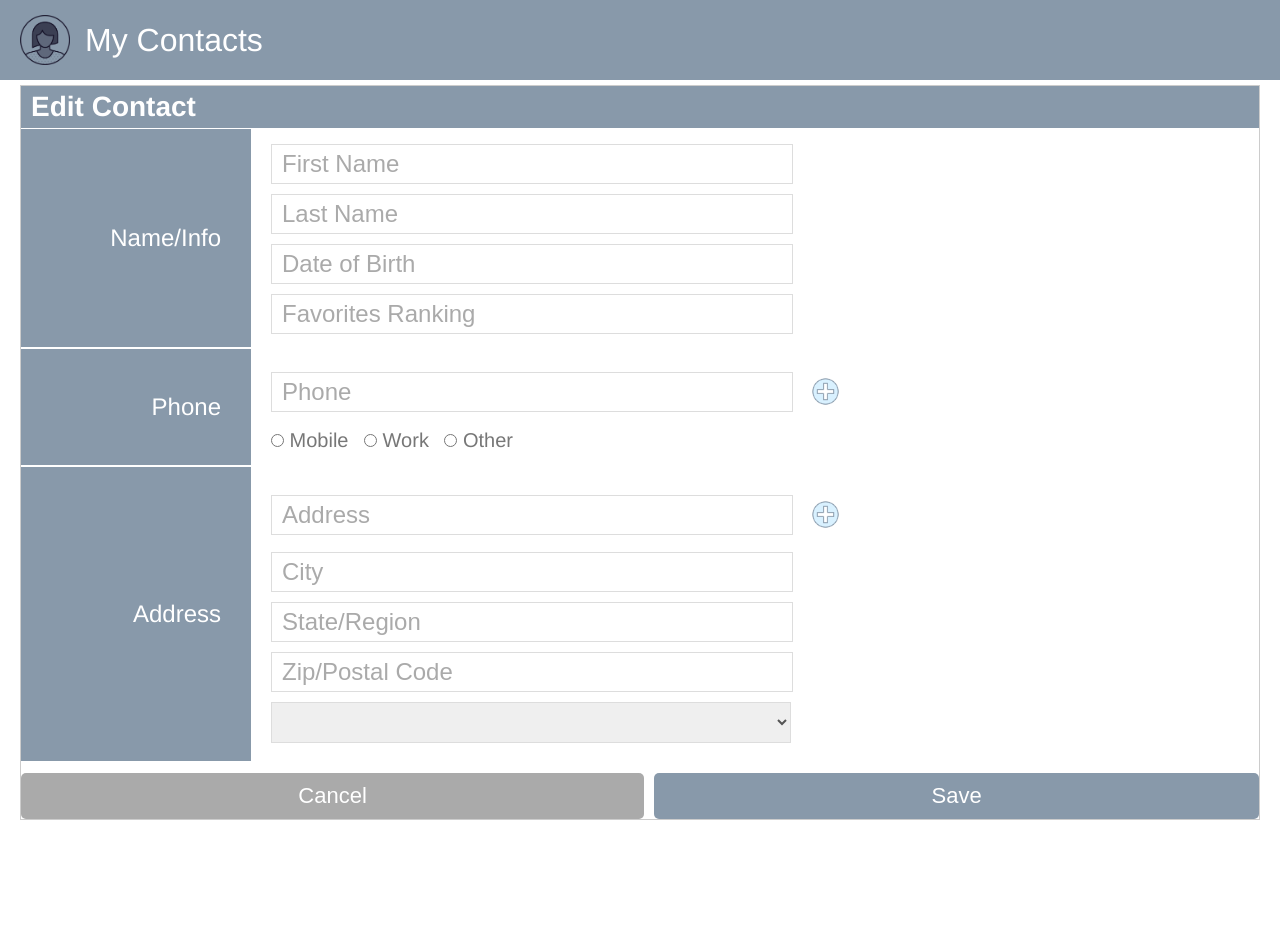
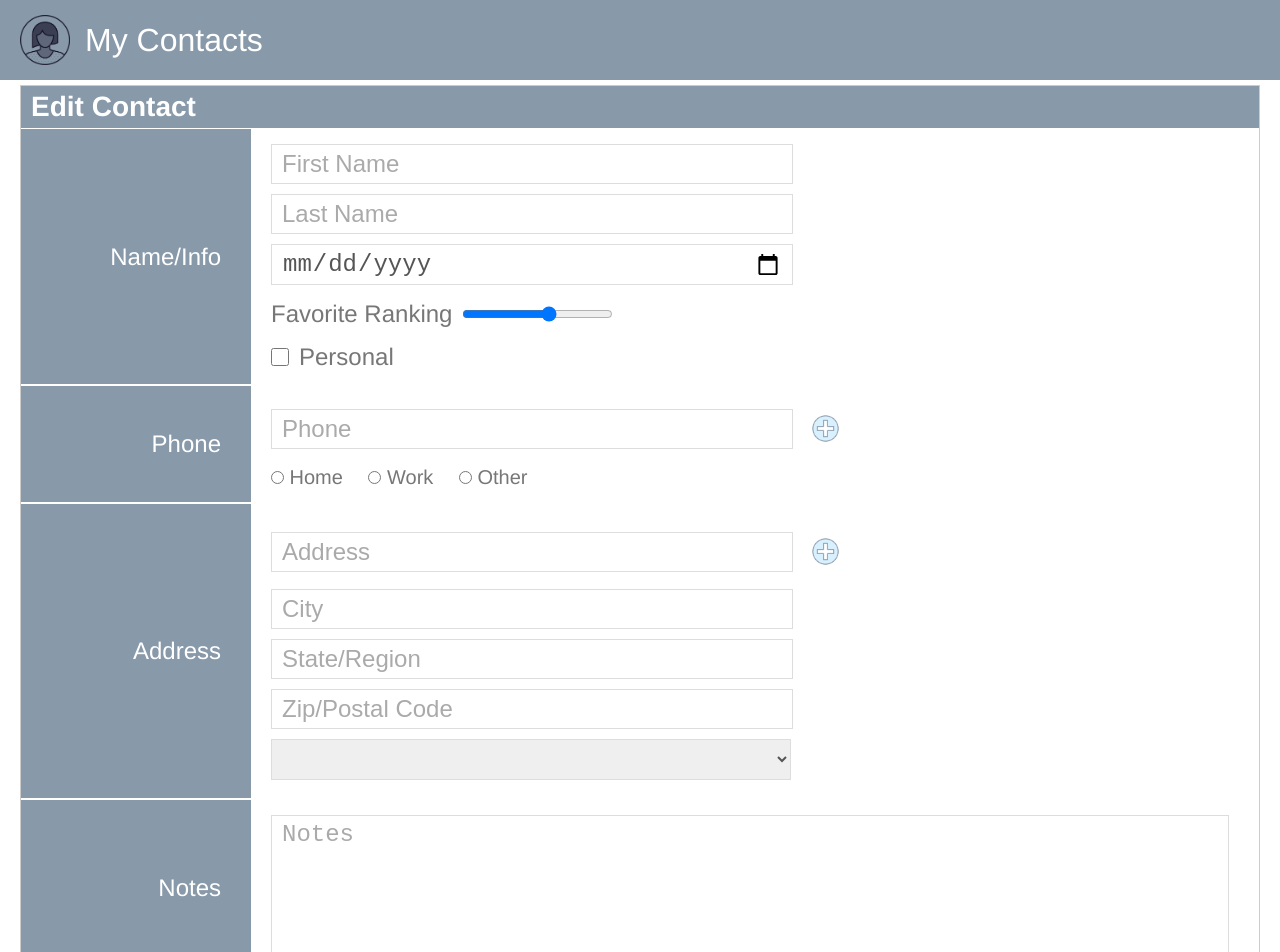
Before and after one commit to elainez/ReactiveFormCodeAlong, an Angular app: page /contacts/edit in a window 1280 px wide. Shown: the top 952 px of the page. Before the commit the page ends 825 px from the top, so only its background shows below. Built offline with nearby package versions, Linux system fonts and the light colour scheme; what angular-in-memory-web-api would draw is missing.

Commit message:
working with various input types

```diff
--- a/src/app/contacts/contact.model.ts
+++ b/src/app/contacts/contact.model.ts
@@ -1,11 +1,13 @@
 export interface Contact {
   id: string,
+  personal: boolean,
   firstName: string,
   lastName: string,
   dateOfBirth: Date | null,
   favoritesRanking: number | null,
   phone: Phone,
   address: Address,
+  notes: string,
 }
 
 export interface Phone {
@@ -20,3 +22,15 @@ export interface Address {
   postalCode: string,
   addressType: string,
 }
+
+export const PhoneTypes = [
+  { "title": "Home", "value": "home" },
+  { "title": "Work", "value": "work" },
+  { "title": "Other", "value": "other" }
+];
+
+export const AddressTypeValues = [
+  { "title": "Home", "value": "home" },
+  { "title": "Work", "value": "work" },
+  { "title": "Other", "value": "other" }
+];
--- a/src/app/contacts/in-memory-contacts.service.ts
+++ b/src/app/contacts/in-memory-contacts.service.ts
@@ -6,6 +6,7 @@ export class InMemoryContactsApi implements InMemoryDbService {
     let contacts: Contact[] = [
       {
         id: '5CehW',
+        personal:true,
         firstName: 'Percival',
         lastName: 'Doodleplumb',
         dateOfBirth: new Date('1994/05/05'),
@@ -16,11 +17,13 @@ export class InMemoryContactsApi implements InMemoryDbService {
           city: 'Gleeberg City',
           state: 'Colohoma',
           postalCode: 'A4321',
-          addressType: 'home'
-        }
+          addressType: 'home',
+        },
+        notes:"this si stheh lkhdajfkl hjhdf "
       },
       {
         id: 'A6rwe',
+        personal:false,
         firstName: 'Mortimer',
         lastName: 'Flungford',
         dateOfBirth: new Date('1988/10/05'),
@@ -33,9 +36,11 @@ export class InMemoryContactsApi implements InMemoryDbService {
           postalCode: 'F2231',
           addressType: 'other'
         },
+        notes:"this si stheh lkhdajfkl hjhdf "
       },
       {
         id: '3bNGA',
+        personal:false,
         firstName: 'Wanda',
         lastName: 'Giggleworth',
         dateOfBirth: new Date('1986/11/08'),
@@ -48,6 +53,7 @@ export class InMemoryContactsApi implements InMemoryDbService {
           postalCode: 'Z2345',
           addressType: 'work'
         },
+        notes:"this si stheh lkhdajfkl hjhdf "
       },
     ]
 
--- a/src/app/edit-contact/edit-contact.component.html
+++ b/src/app/edit-contact/edit-contact.component.html
@@ -6,10 +6,17 @@
     <section>
       <nav>Name/Info</nav>
       <div>
+
         <input formControlName="firstName" placeholder="First Name" />
         <input formControlName="lastName" placeholder="Last Name" />
-        <input formControlName="dateOfBirth" placeholder="Date of Birth" />
-        <input formControlName="favoritesRanking" placeholder="Favorites Ranking" />
+        <input formControlName="dateOfBirth" placeholder="Date of Birth" type="date"/>
+        <!--<input formControlName="favoritesRanking" placeholder="Favorites Ranking" type="number"/> ensure this is a number, otherwise the default ControlValueAccesser will updates its formcontrol with a string value; a good practice in html forms
+        and it will display the appropriate type in the input type on mobile device;        it also give increment and decrement selectors -->
+        <div><span>Favorite Ranking</span>
+          <input formControlName="favoritesRanking" placeholder="Favorites Ranking" type="range" min="0" max="5" />
+          <span>{{contactForm.controls.favoritesRanking.value}}</span>
+        </div>
+        <div><input type="checkbox" formControlName="personal" />Personal</div>
       </div>
     </section>
     <section>
@@ -20,9 +27,12 @@
           <img src="/assets/plus-grey-blue.png" class="add" />
         </div>
         <div class="radio">
-          <input type="radio" formControlName="phoneType" value="mobile"> Mobile
+          <!-- <input type="radio" formControlName="phoneType" value="mobile"> Mobile
           <input type="radio" formControlName="phoneType" value="work"> Work
-          <input type="radio" formControlName="phoneType" value="other"> Other
+          <input type="radio" formControlName="phoneType" value="other"> Other -->
+          <span *ngFor="let type of phoneTypes">
+            <input type="radio" [value]="type.value" formControlName="phoneType"> {{type.title}}
+          </span>
         </div>
       </div>
     </section>
@@ -38,11 +48,18 @@
           <input formControlName="state" placeholder="State/Region" />
           <input formControlName="postalCode" placeholder="Zip/Postal Code" />
           <select formControlName="addressType">
-            <option value="home">Home</option>
+            <!-- <option value="home">Home</option>
             <option  value="work">Work</option>
-            <option  value="mobile">Other</option>
+            <option  value="mobile">Other</option> -->
+            <option *ngFor="let type of addressTypes" [value]="type.value">{{type.title}}</option>
           </select>
         </div>
+      </div>
+    </section>
+    <section>
+      <nav>Notes</nav>
+      <div>
+        <textarea formControlName="notes" placeholder="Notes" rows="5"></textarea>
       </div>
     </section>
     <div class="buttons">
--- a/src/app/edit-contact/edit-contact.component.ts
+++ b/src/app/edit-contact/edit-contact.component.ts
@@ -3,13 +3,15 @@ import { FormBuilder, FormControl, FormGroup } from '@angular/forms';
 import { ActivatedRoute } from '@angular/router';
 import { ContactsService } from '../contacts/contacts.service';
 import { Router } from '@angular/router';
+import { AddressTypeValues, PhoneTypes } from '../contacts/contact.model';
 
 @Component({
   templateUrl: './edit-contact.component.html',
   styleUrls: ['./edit-contact.component.css']
 })
 export class EditContactComponent implements OnInit {
-
+  phoneTypes = PhoneTypes;
+  addressTypes = AddressTypeValues;
   constructor(private route: ActivatedRoute,
     private contactsService: ContactsService,
     private router: Router,
@@ -22,6 +24,7 @@ export class EditContactComponent implements OnInit {
   contactForm = this.fb.nonNullable.group(
     {
       id: '',
+      personal:false,
       firstName: '',
       lastName: '',
       dateOfBirth: <Date | null>(null),
@@ -36,7 +39,8 @@ export class EditContactComponent implements OnInit {
         state: '',
         postalCode: '',
         addressType: '',
-      })
+      }),
+      notes:''
     }
   );
 
@@ -114,6 +118,8 @@ export class EditContactComponent implements OnInit {
     //this.contactForm.getRawValue() ----This will force my FormGroup to return all properties even if their associated input elements are disabled.
     // or
     // this.contactForm.value
+
+    console.log(this.contactForm.controls.dateOfBirth.value, typeof(this.contactForm.controls.dateOfBirth.value));
     this.contactsService.saveContact(this.contactForm.getRawValue()).subscribe({
       next: () => this.router.navigate(['/contacts'])
     }
```
